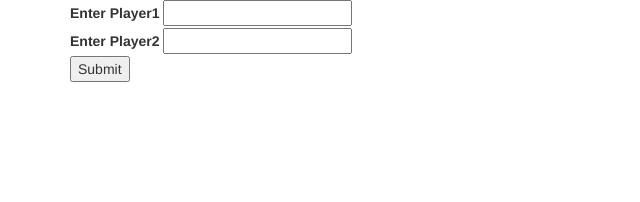
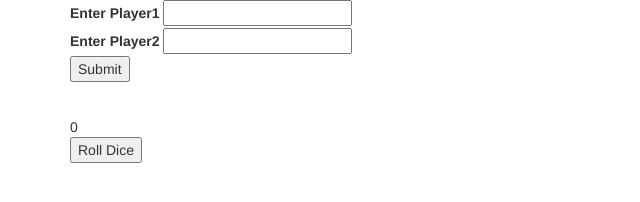
Before and after one commit to alineuwi/pig-dice, a plain HTML site: page index.html in a window 1280 px wide. Shown: the whole page, without its empty margins (0-640 px from the left). Drawn offline with Linux system fonts and the light colour scheme.

Commit message:
create dice functionality

```diff
--- a/index.html
+++ b/index.html
@@ -21,6 +21,11 @@
         </div>
         <button class="player-group" type="submit" name="button">Submit</button>
       </form>
+      <br>
+      <div id="die1" class="dice">0
+      </div>
+      <button onclick="rollDice()">Roll Dice</button>
+      <h2 id="status" style="clear:left;"></h2>
     </div>
   </body>
 </html>
--- a/js/scripts.js
+++ b/js/scripts.js
@@ -8,9 +8,17 @@ function Player2(player) {
   this.score = 0;
 };
 
-var diceRoll = function() {
-   return Math.floor((Math.random() * 6) + 1);
- };
+function rollDice(){
+    var die1 = document.getElementById("die1");
+
+    var status = document.getElementById("status");
+    var d1 = Math.floor(Math.random() * 6) + 1;
+
+    var diceTotal = d1;
+    die1.innerHTML = d1;
+
+    status.innerHTML = "You rolled "+diceTotal+".";
+}
 //
 //  Player.prototype.increaseScore = function(diceRoll) {
 //    this.score += diceRoll;
```
